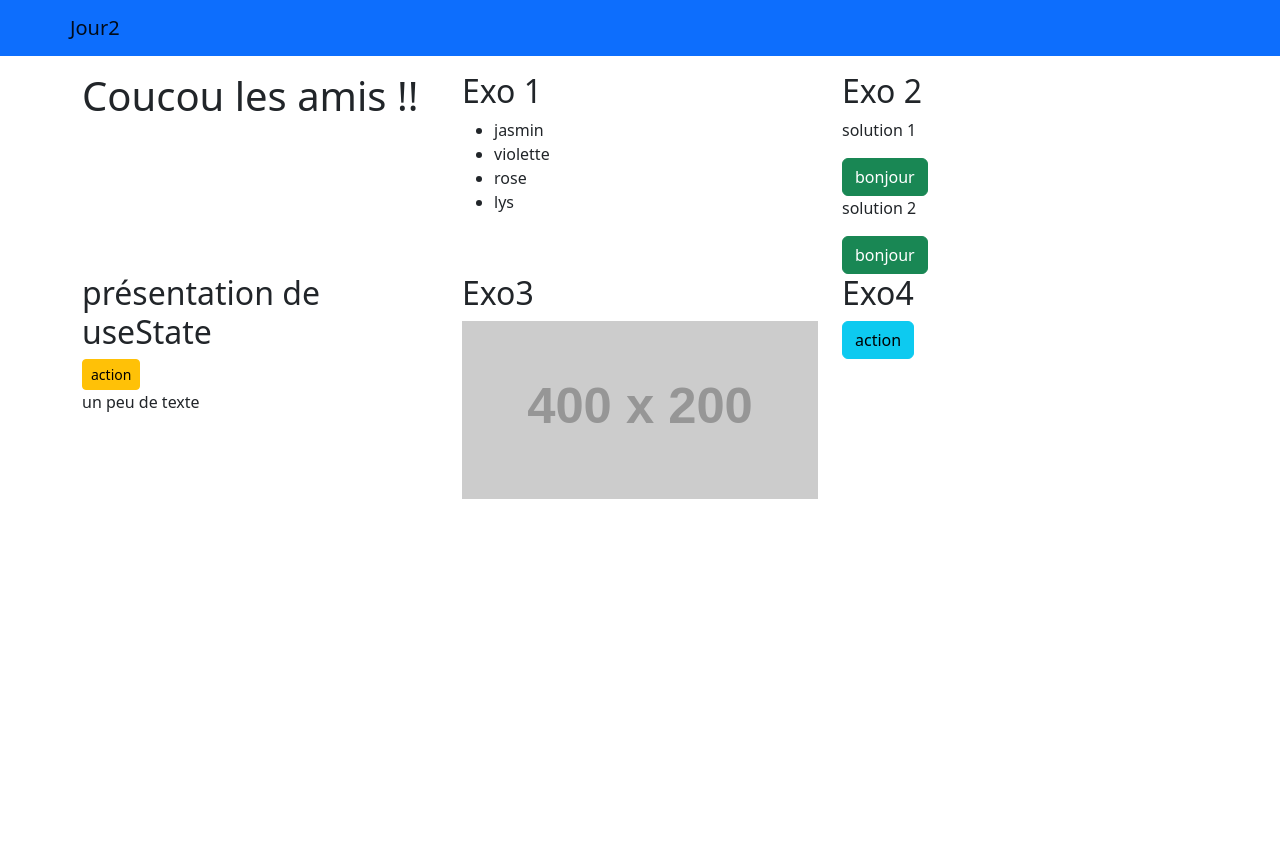
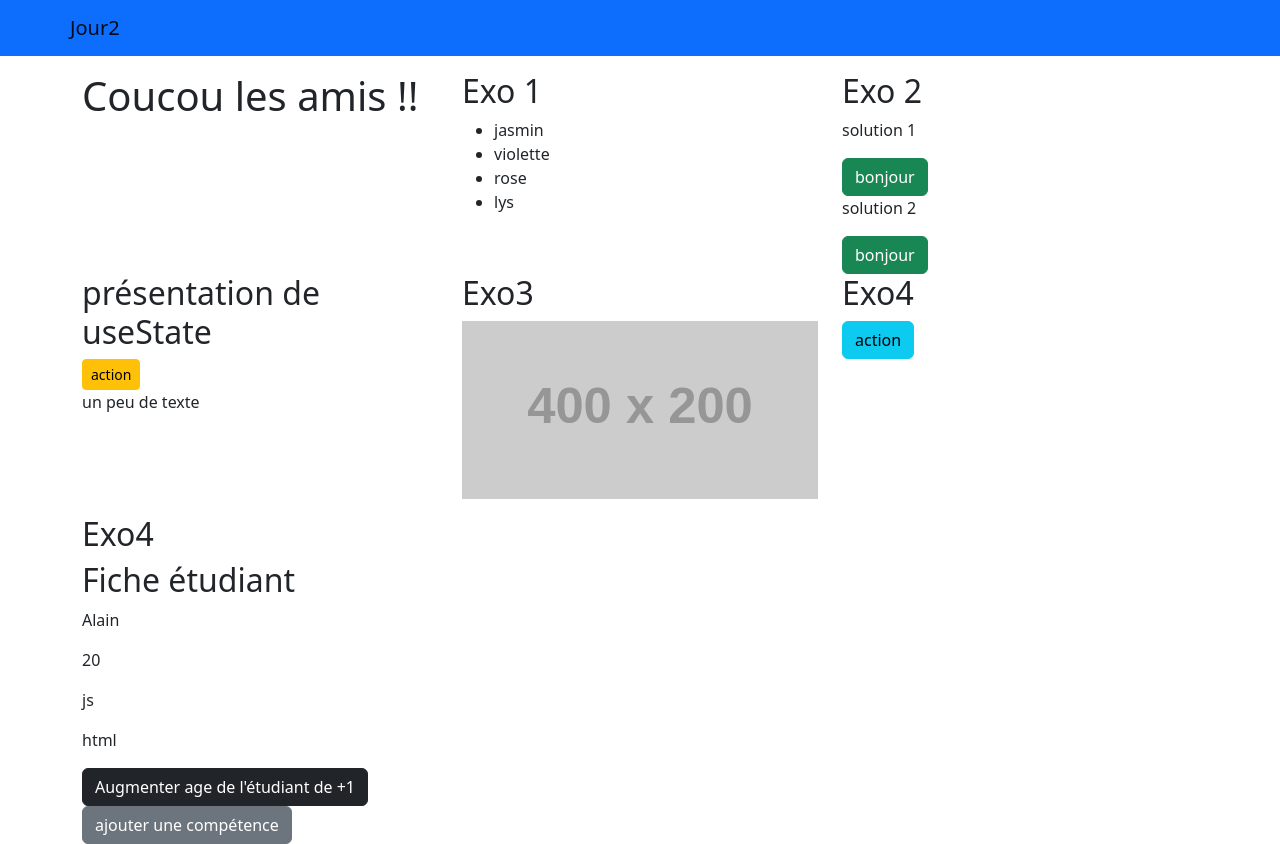
Before and after one commit to webdevproformation/react-greta-dec2022, a React (Vite) app in the folder 02-jour2/: page / in a window 1280 px wide. Before the commit the page ends 800 px from the top, so only its background shows below. Built offline with nearby package versions, Linux system fonts and the light colour scheme.

Commit message:
useState suite suite !

```diff
--- a/02-jour2/src/App.jsx
+++ b/02-jour2/src/App.jsx
@@ -2,6 +2,7 @@
 import reactLogo from './assets/react.svg'
 import './App.css' */
 // remise à plat
+import Etudiant from "./composants/Etudiant"
 import Exo1 from "./composants/Exo1"
 import Exo2 from "./composants/Exo2"
 import Exo3 from "./composants/Exo3"
@@ -39,6 +40,10 @@ function App() {
             <h2>Exo4</h2>
             <Exo4 />
           </div>
+          <div className="col-4">
+            <h2>Exo4</h2>
+            <Etudiant />
+          </div>
         </section>
       </div>
     </>
--- /dev/null
+++ b/02-jour2/src/composants/Etudiant.jsx
@@ -0,0 +1,41 @@
+import { useState } from "react"
+
+const Etudiant = () => {
+    const [etudiant , setEtudiant] = useState( { nom  : "Alain" , age : 20 , competences : ["js" , "html"] })
+
+    const handleClick = () => {
+        // setEtudiant( ++etudiant.age )
+        // je prend l'age de etudiant augmente de +1 et je mets dans setEtudiant
+        // setEtudiant( 21 ) etudiant = 21
+        //etudiant.age++
+        //setEtudiant( { nom  : "Alain" , age : ++etudiant.age , competences : ["js" , "html"] } )
+        setEtudiant( { ...etudiant , age : ++etudiant.age } );
+        // spread operator
+
+        // setEtudiant( { nom  : "Alain" , age : 20 , competences : ["js" , "html"] , age : ++etudiant.age } );
+    }
+
+    const handleClickCompetence = () => {
+        // si je clique ajouter dans la propriété competence de l'etudiant react (comme compétence supplémentaire)
+        //setEtudiant(etudiant.competences.push("react"))
+        // etudiant["js", "html" , "react"]
+        etudiant.competences.push("react");
+        setEtudiant({...etudiant , competences: etudiant.competences})
+    }
+
+    return (
+        <>
+            <h2>Fiche étudiant</h2>
+            <p>{etudiant.nom}</p>
+            <p>{etudiant.age}</p>
+            {etudiant.competences.map(function(item , index){
+                return <p key={index}>{item}</p>
+            })}
+            <button className="btn btn-dark" onClick={handleClick}>Augmenter age de l'étudiant de +1</button>
+            <button className="btn btn-secondary" onClick={handleClickCompetence}>ajouter une compétence</button>
+        </>
+
+      );
+}
+
+export default Etudiant;
```
Also changed, not shown: 1 other file (tests, documents, lock files or other folders).
